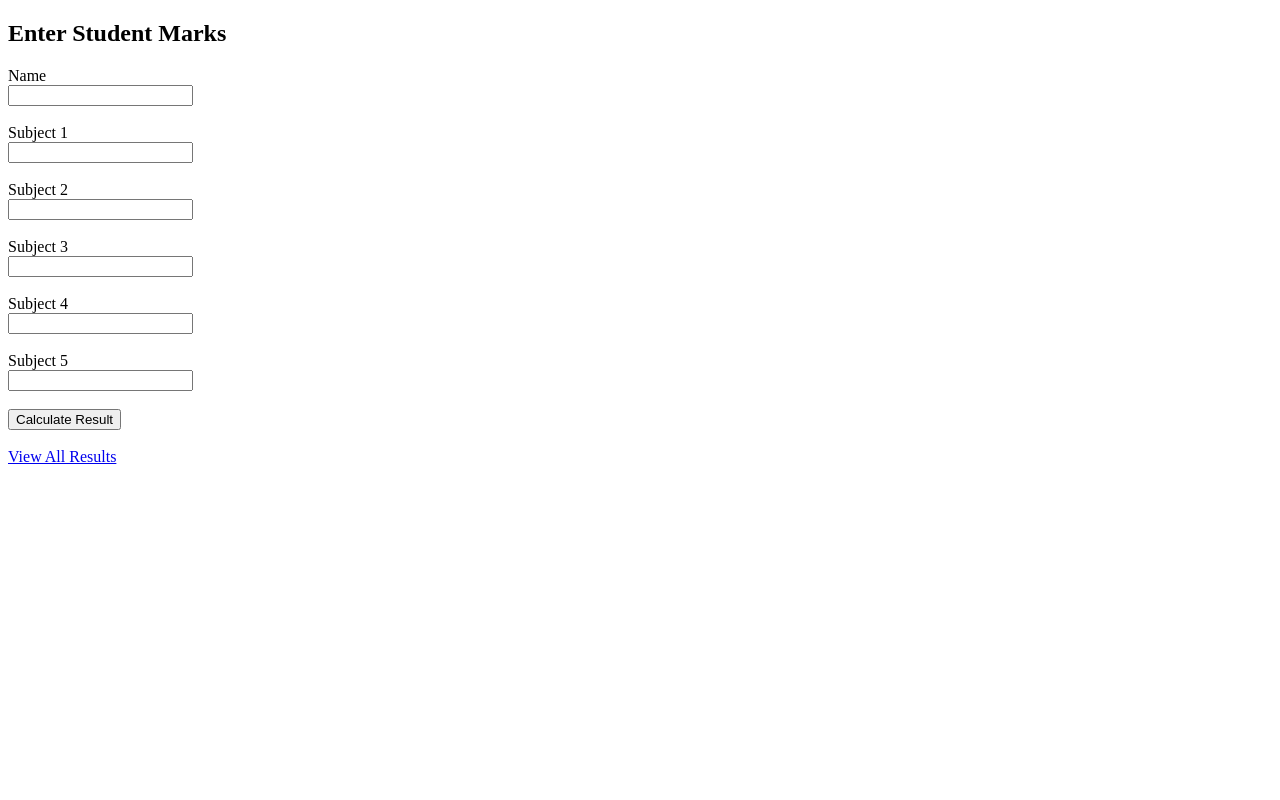
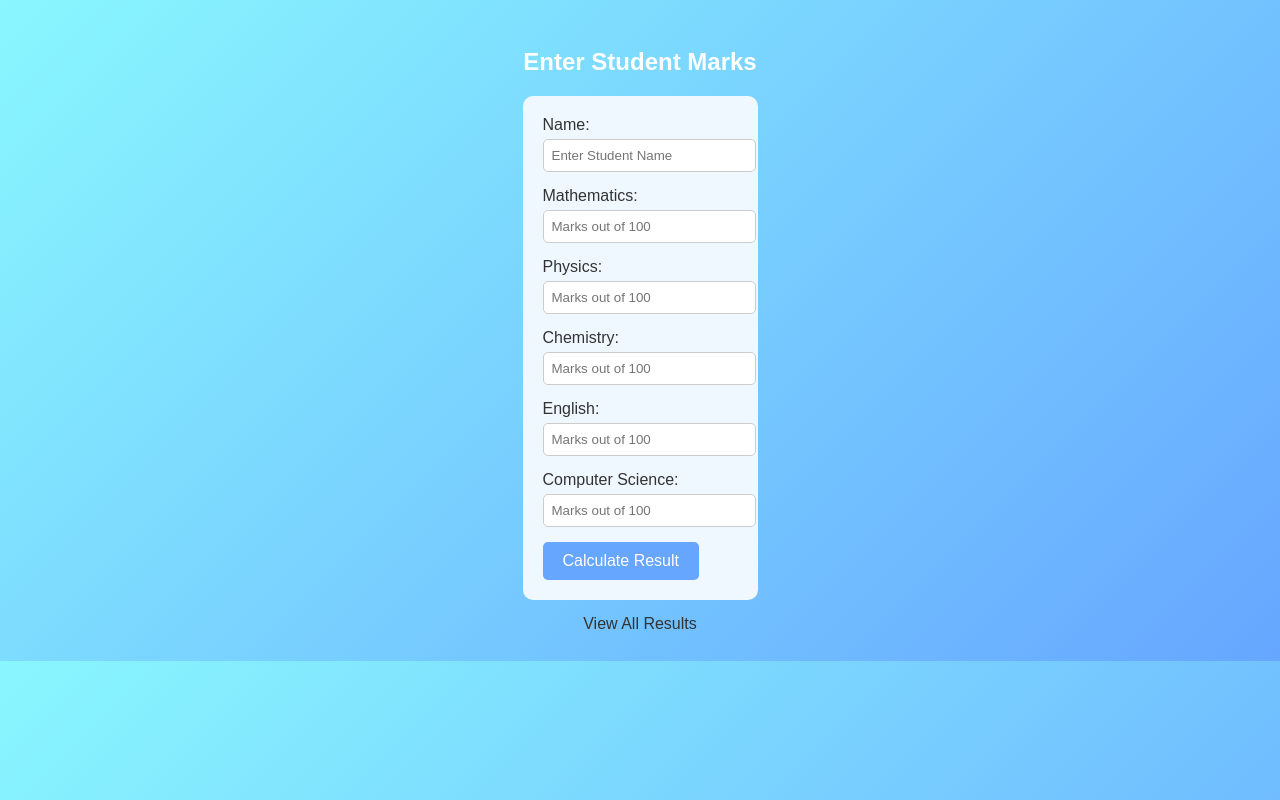
Before and after one commit to maheshvinay1976-web/student-result-system, a Flask app: page / in a window 1280 px wide. Run offline with Flask 3, Linux system fonts and the light colour scheme.

Commit message:
index.html

```diff
--- a/templates/index.html
+++ b/templates/index.html
@@ -1,7 +1,55 @@
 <!DOCTYPE html>
 <html>
 <head>
-<title>Student Result System</title>
+    <title>Student Result System</title>
+    <style>
+        body {
+            font-family: Arial, sans-serif;
+            background: linear-gradient(135deg, #89f7fe, #66a6ff);
+            color: #333;
+            text-align: center;
+            padding: 20px;
+        }
+        h2 {
+            color: #fff;
+            margin-bottom: 20px;
+        }
+        form {
+            background: #f0f8ff;
+            padding: 20px;
+            border-radius: 10px;
+            display: inline-block;
+            text-align: left;
+        }
+        input[type="text"], input[type="number"] {
+            width: 100%;
+            padding: 8px;
+            margin: 5px 0 15px 0;
+            border-radius: 5px;
+            border: 1px solid #ccc;
+        }
+        button {
+            background-color: #66a6ff;
+            color: white;
+            padding: 10px 20px;
+            border: none;
+            border-radius: 5px;
+            cursor: pointer;
+            font-size: 16px;
+        }
+        button:hover {
+            background-color: #89f7fe;
+        }
+        a {
+            display: inline-block;
+            margin-top: 15px;
+            color: #333;
+            text-decoration: none;
+        }
+        a:hover {
+            text-decoration: underline;
+        }
+    </style>
 </head>
 
 <body>
@@ -9,31 +57,28 @@
 <h2>Enter Student Marks</h2>
 
 <form action="/result" method="post">
+    Name:<br>
+    <input type="text" name="name" placeholder="Enter Student Name"><br>
 
-Name<br>
-<input type="text" name="name"><br><br>
+    Mathematics:<br>
+    <input type="number" name="s1" placeholder="Marks out of 100"><br>
 
-Subject 1<br>
-<input type="number" name="s1"><br><br>
+    Physics:<br>
+    <input type="number" name="s2" placeholder="Marks out of 100"><br>
 
-Subject 2<br>
-<input type="number" name="s2"><br><br>
+    Chemistry:<br>
+    <input type="number" name="s3" placeholder="Marks out of 100"><br>
 
-Subject 3<br>
-<input type="number" name="s3"><br><br>
+    English:<br>
+    <input type="number" name="s4" placeholder="Marks out of 100"><br>
 
-Subject 4<br>
-<input type="number" name="s4"><br><br>
+    Computer Science:<br>
+    <input type="number" name="s5" placeholder="Marks out of 100"><br>
 
-Subject 5<br>
-<input type="number" name="s5"><br><br>
-
-<button type="submit">Calculate Result</button>
-
+    <button type="submit">Calculate Result</button>
 </form>
 
 <br>
-
 <a href="/all">View All Results</a>
 
 </body>
```
